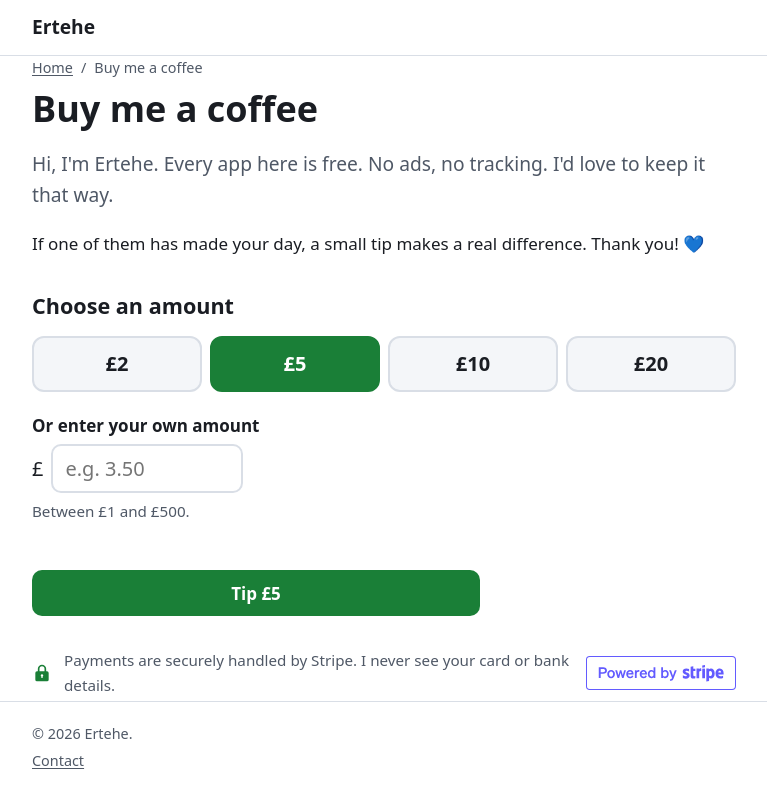
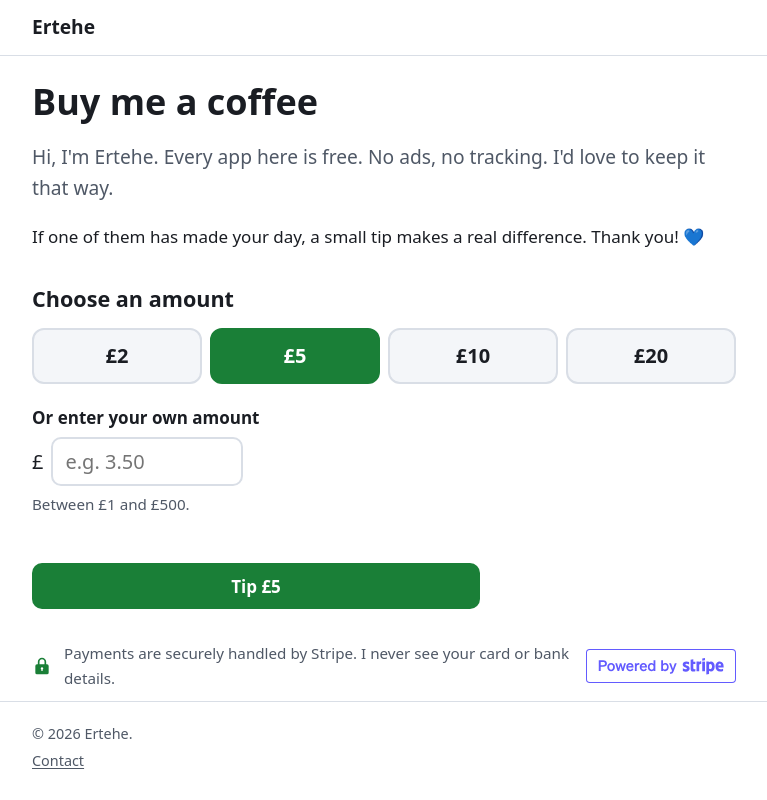
Before and after one commit to Ertejeonline/ertejeonline.github.io, a plain HTML site: page support/index.html in a window 1280 px wide. Shown: the whole page, without its empty margins (256-1023 px from the left). Drawn offline with Linux system fonts and the light colour scheme.

Commit message:
Support page: no breadcrumbs
Co-Authored-By: Claude Opus 5.5 <noreply@anthropic.com>
Claude-Session: https://claude.ai/code/session_01KagrWejznji8vkMDqTrvkS

```diff
--- a/styles.css
+++ b/styles.css
@@ -73,6 +73,7 @@ a:hover { color: var(--accent-hover); }
 .site-header nav a:hover, .site-header nav a[aria-current="page"] { color: var(--text); text-decoration: underline; }
 
 h1 { font-size: clamp(1.75rem, 5vw, 2.25rem); line-height: 1.2; margin: 0.5rem 0 1rem; }
+h1.page-top { margin-top: 1.5rem; } /* a page with no breadcrumbs above its title */
 h2 { font-size: 1.35rem; line-height: 1.3; margin: 2.25rem 0 0.75rem; }
 h3 { font-size: 1.15rem; margin: 0 0 0.25rem; }
 .lede { font-size: 1.2rem; color: var(--muted); }
--- a/support/index.html
+++ b/support/index.html
@@ -14,7 +14,7 @@
   <meta name="twitter:card" content="summary">
   <meta name="color-scheme" content="light dark">
   <link rel="icon" href="/favicon.svg" type="image/svg+xml">
-  <link rel="stylesheet" href="/styles.css?v=5">
+  <link rel="stylesheet" href="/styles.css?v=6">
 </head>
 <body>
   <a class="skip" href="#main">Skip to content</a>
@@ -24,8 +24,7 @@
     </div>
   </header>
   <main id="main" class="wrap">
-    <nav aria-label="Breadcrumb" class="crumbs"><ol><li><a href="/">Home</a></li><li aria-current="page">Buy me a coffee</li></ol></nav>
-    <h1>Buy me a coffee</h1>
+    <h1 class="page-top">Buy me a coffee</h1>
     <p class="lede">Hi, I'm Ertehe. Every app here is free. No ads, no tracking. I'd love to keep it that way.</p>
     <p>If one of them has made your day, a small tip makes a real difference. Thank you! 💙</p>
 
```
